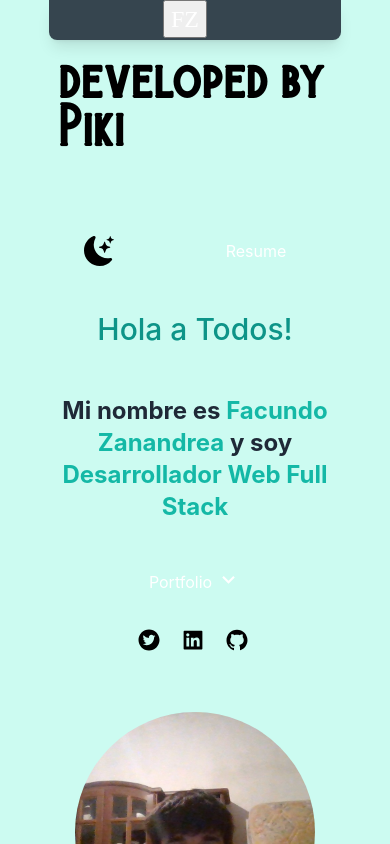
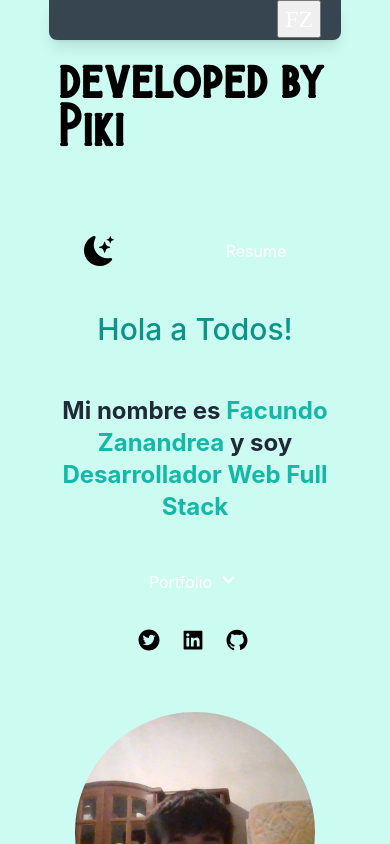
Before and after one commit to Facuzanan88/portfolio-react, a Next.js app: page / in a window 390 px wide. Shown: the top 844 px of the page. Built offline with nearby package versions, Linux system fonts and the light colour scheme; a web font is replaced by a local one.

Commit message:
barra lateral

```diff
--- a/pages/index.tsx
+++ b/pages/index.tsx
@@ -219,7 +219,9 @@ export default function Home() {
             </div>
             <nav className="3xl:hidden fixed top-0 left-0 right-0 bg-opacity-80  w-9/12 lg:w-6/12 m-auto  bg-gray-900 shadow-lg rounded-b-lg dark:bg-white dark:text-black dark:bg-opacity-50 z-10">
               <div
-                className="md:hidden flex justify-center h-10 mr-1"
+                className={`md:hidden flex justify-end h-10 mr-1 transition-transform duration-500 ease-in-out transform ${
+                  showIcons ? "translate-x-0" : "translate-x-full"
+                }`}
                 id="mobile-menu"
               >
                 <div className="flex-shrink-0 ">
```
